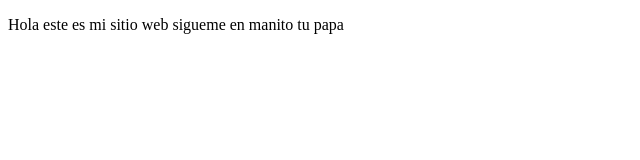
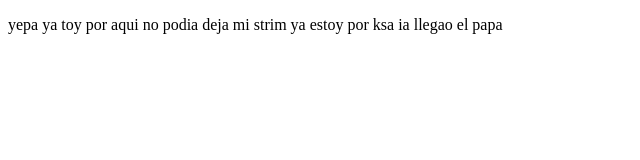
Before and after one commit to ViciousCycle002/ProyectoDemoCursoPrework, a plain HTML site: page index.html in a window 1280 px wide. Shown: the whole page, without its empty margins (0-640 px from the left). Drawn offline with Linux system fonts and the light colour scheme.

Commit message:
cambios puse rap de lolo

```diff
--- a/index.html
+++ b/index.html
@@ -8,7 +8,7 @@
 </head>
 <body>
     <p>
-        Hola este es mi sitio web sigueme en manito tu papa
+        yepa ya toy por aqui no podia deja mi strim ya estoy por ksa ia llegao el papa
     </p>
 
 
```
